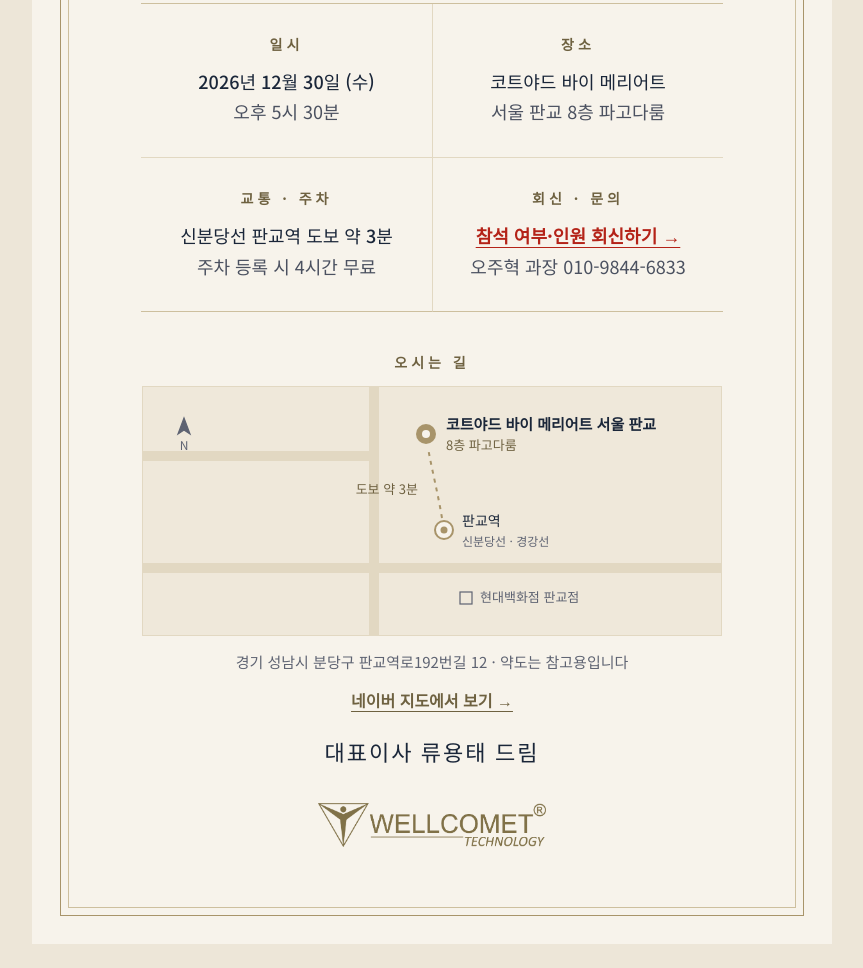
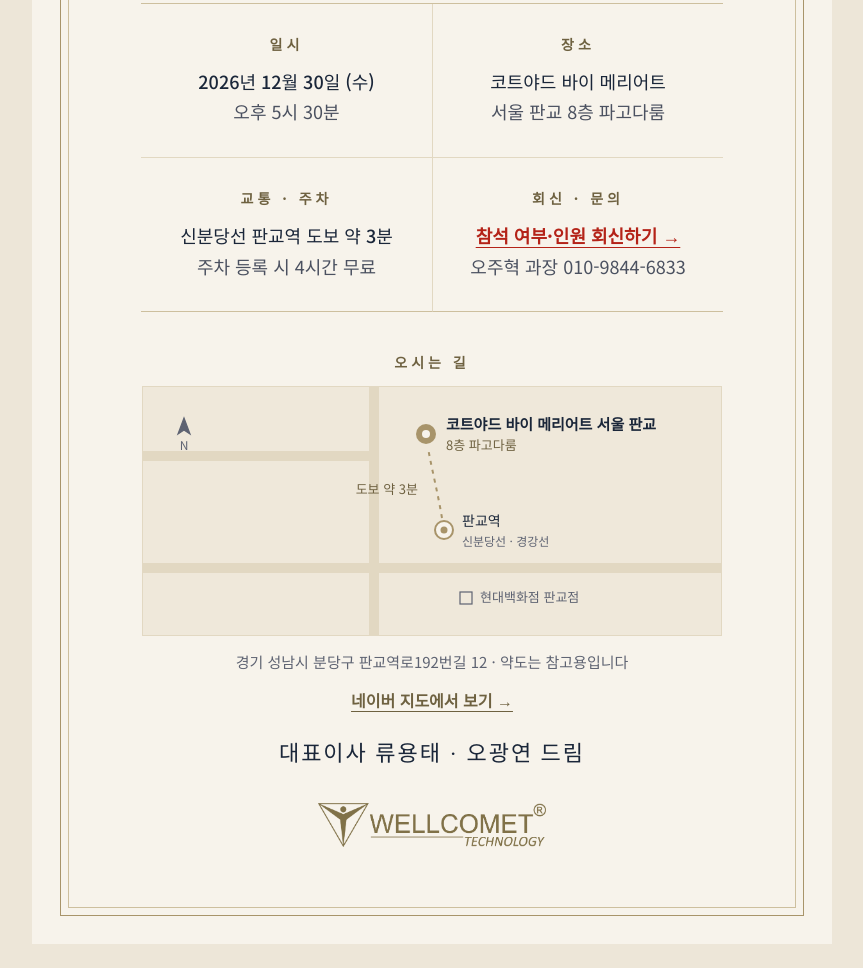
Before and after one commit to ooyowo-sketch/invite, a plain HTML site: page index.html in a window 1280 px wide. Shown: the part 800-1768 px from the top of the page, without its empty margins (208-1071 px from the left). Drawn offline with nearby package versions, Linux system fonts and the light colour scheme.

Commit message:
서명을 대표이사 류용태 · 오광연으로 변경
Co-Authored-By: Claude Opus 5.5 <noreply@anthropic.com>
Claude-Session: https://claude.ai/code/session_01KHeAxdZrHg5g6dhMCwZopv

```diff
--- a/index.html
+++ b/index.html
@@ -103,7 +103,7 @@ a{color:#6E6140}a:hover{color:#1A2639}
 
 <div style="flex-grow: 1"></div>
 
-<p style="margin: 0; font-family: 'Noto Serif KR', serif; font-size: 22px; font-weight: 500; letter-spacing: 2px; color: #1A2639">대표이사 류용태 드림</p>
+<p style="margin: 0; font-family: 'Noto Serif KR', serif; font-size: 22px; font-weight: 500; letter-spacing: 2px; color: #1A2639">대표이사 류용태 · 오광연 드림</p>
 <img src="logo.png" alt="WELLCOMET TECHNOLOGY" style="margin-top: 36px; width: 230px; height: 44px; object-fit: contain">
 </div>
 </div>
```
